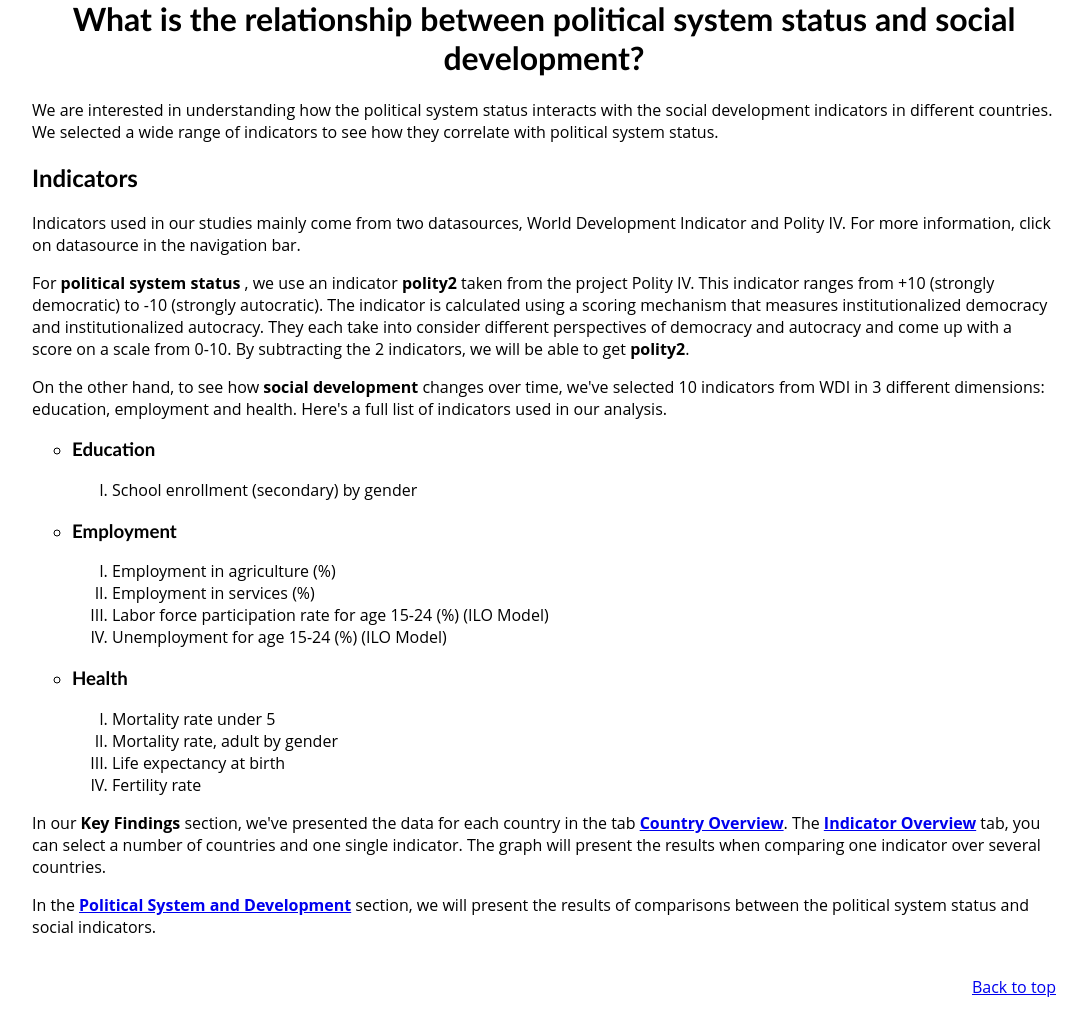
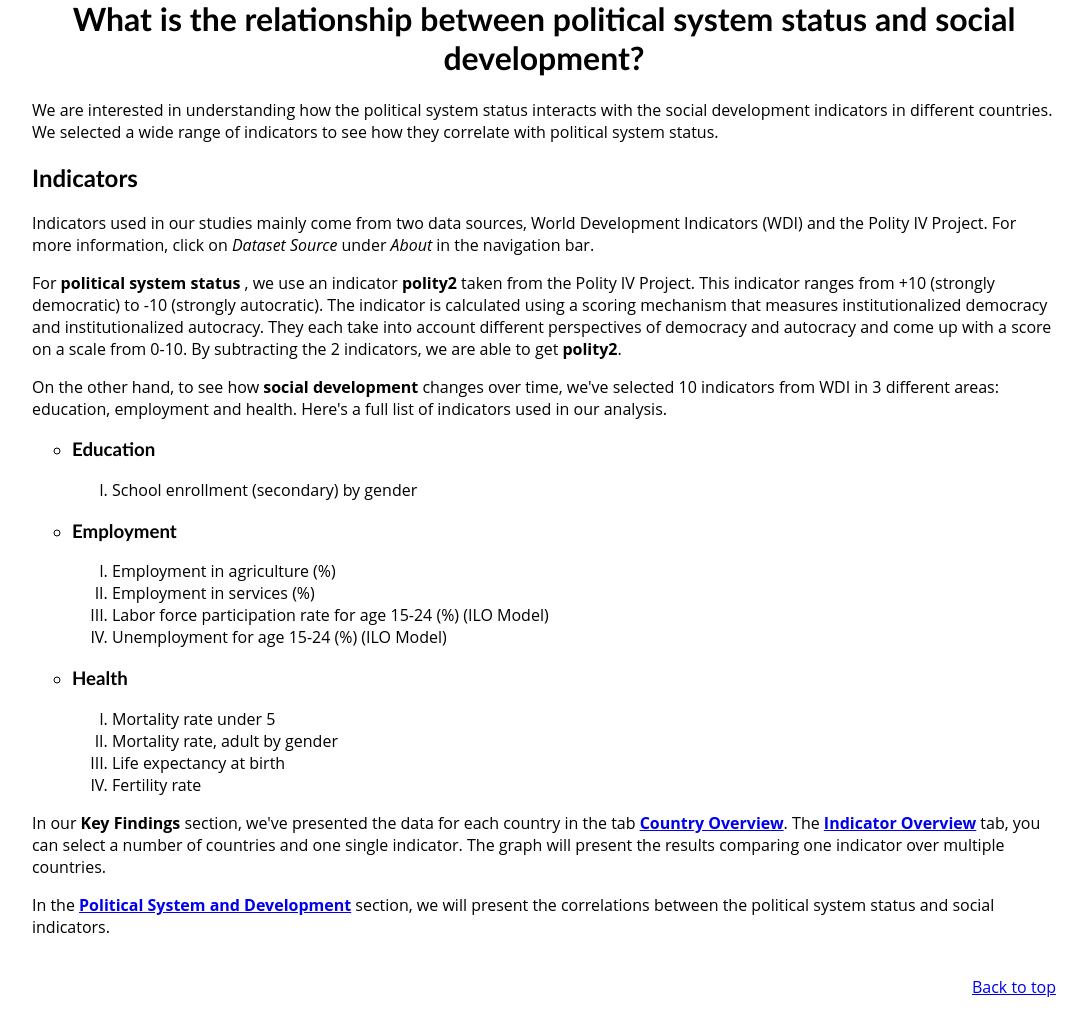
Before and after one commit to jxie4/project-SJR, a Django app: page /dev/question in a window 1280 px wide. Shown: the part 162-1176 px from the top of the page, without its empty margins (96-1182 px from the left). Run offline with Django 3.2, Linux system fonts and the light colour scheme.

Commit message:
Few edits

```diff
--- a/SJR/dev/templates/question.html
+++ b/SJR/dev/templates/question.html
@@ -11,16 +11,16 @@ political system status.
 
 <p>
 <h2> Indicators </h2>
-Indicators used in our studies mainly come from two datasources, World Development Indicator and Polity IV. For more information, click on datasource in the navigation bar.
+Indicators used in our studies mainly come from two data sources, World Development Indicators (WDI) and the Polity IV Project. For more information, click on <i>Dataset Source</i> under <i>About</i> in the navigation bar.
 
 <p>
 
-For <b> political system status </b>, we use an indicator <b> polity2 </b> taken from the project Polity IV. This indicator ranges from +10 (strongly democratic) to -10
-(strongly autocratic). The indicator is calculated using a scoring mechanism that measures institutionalized democracy and institutionalized autocracy. They each take into consider
-different perspectives of democracy and autocracy and come up with a score on a scale from 0-10. By subtracting the 2 indicators, we will be able to get <b>polity2</b>.
+For <b> political system status </b>, we use an indicator <b> polity2 </b> taken from the Polity IV Project. This indicator ranges from +10 (strongly democratic) to -10
+(strongly autocratic). The indicator is calculated using a scoring mechanism that measures institutionalized democracy and institutionalized autocracy. They each take into account
+different perspectives of democracy and autocracy and come up with a score on a scale from 0-10. By subtracting the 2 indicators, we are able to get <b>polity2</b>.
 
 <p>
-On the other hand, to see how <b> social development </b> changes over time, we've selected 10 indicators from WDI in 3 different dimensions: education,
+On the other hand, to see how <b> social development </b> changes over time, we've selected 10 indicators from WDI in 3 different areas: education,
 employment and health. Here's a full list of indicators used in our analysis.
 
 <ul style="list-style-type:circle">
@@ -44,9 +44,9 @@ employment and health. Here's a full list of indicators used in our analysis.
     </ol>
 </ul>
 
-In our <b>Key Findings</b> section, we've presented the data for each country in the tab <a href="/dev/location"><b>Country Overview</b></a>. The <a href="/dev/indicator"><b>Indicator Overview</b></a> tab, you can select a number of countries and one single indicator. The graph will present the results when comparing one indicator over several countries.
+In our <b>Key Findings</b> section, we've presented the data for each country in the tab <a href="/dev/location"><b>Country Overview</b></a>. The <a href="/dev/indicator"><b>Indicator Overview</b></a> tab, you can select a number of countries and one single indicator. The graph will present the results comparing one indicator over multiple countries.
 <p>
-In the <a href="/dev/correlate"><b>Political System and Development</b></a> section, we will present the results of comparisons between the political system status and social indicators.
+In the <a href="/dev/correlate"><b>Political System and Development</b></a> section, we will present the correlations between the political system status and social indicators.
 <br>
 <br>
 
```
Also changed, not shown: 1 other file.
